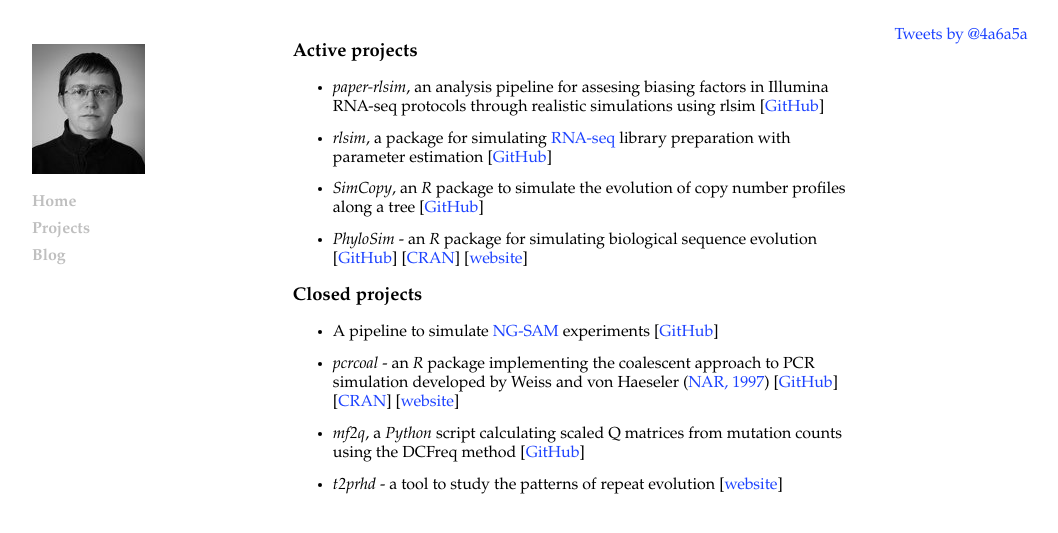
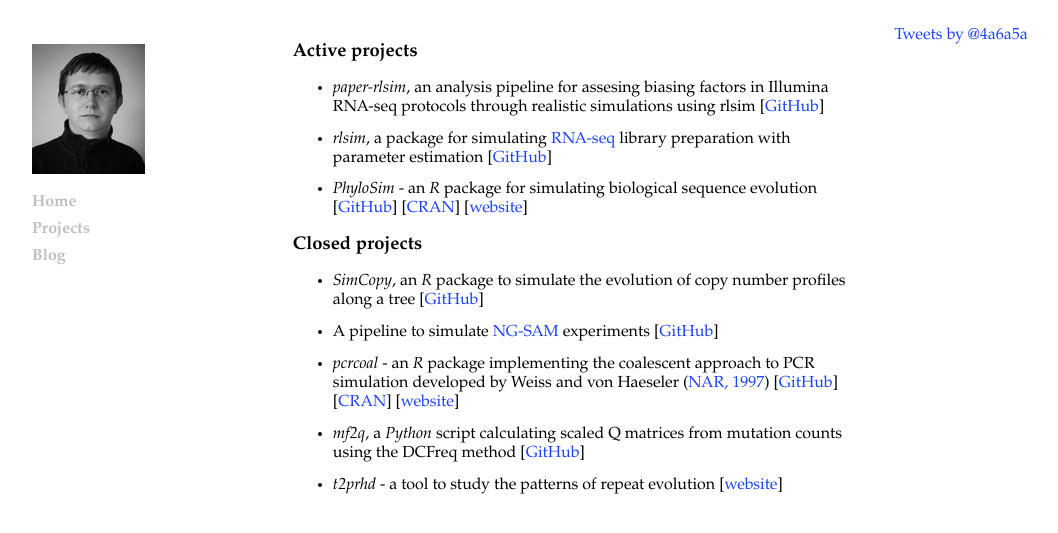
Before and after one commit to sbotond/sbotond.github.com, a Jekyll site: the page built from projects.md, in a window 1280 px wide. Shown: the top 533 px of the page, without its empty margins (32-1090 px from the left). Built offline with Jekyll 4.4.1, drawn with Linux system fonts in a browser that asks for light colours; Markdown is read by kramdown in place of the engine named in the settings; comment, search, counter and statistics services are not loaded.

```diff
--- a/projects.md
+++ b/projects.md
@@ -9,11 +9,11 @@ title: Projects
 
 * *rlsim*, a package for simulating [RNA-seq](http://en.wikipedia.org/wiki/RNA-Seq) library preparation with parameter estimation \[[GitHub](http://bit.ly/rlsim-git)\]
 
-* *SimCopy*, an *R* package to simulate the evolution of copy number profiles along a tree \[[GitHub](https://github.com/sbotond/simcopy)\]
-
 * *PhyloSim* - an *R* package for simulating biological sequence evolution \[[GitHub](https://github.com/sbotond/phylosim)\] \[[CRAN](http://cran.r-project.org/web/packages/phylosim)\] \[[website](http://www.ebi.ac.uk/goldman-srv/phylosim)\]
 
 ## Closed projects
+
+* *SimCopy*, an *R* package to simulate the evolution of copy number profiles along a tree \[[GitHub](https://github.com/sbotond/simcopy)\]
 
 * A pipeline to simulate [NG-SAM](http://dx.doi.org/10.1371/journal.pone.0043359) experiments \[[GitHub](https://github.com/sbotond/paper-ng-sam)\]
 
```
